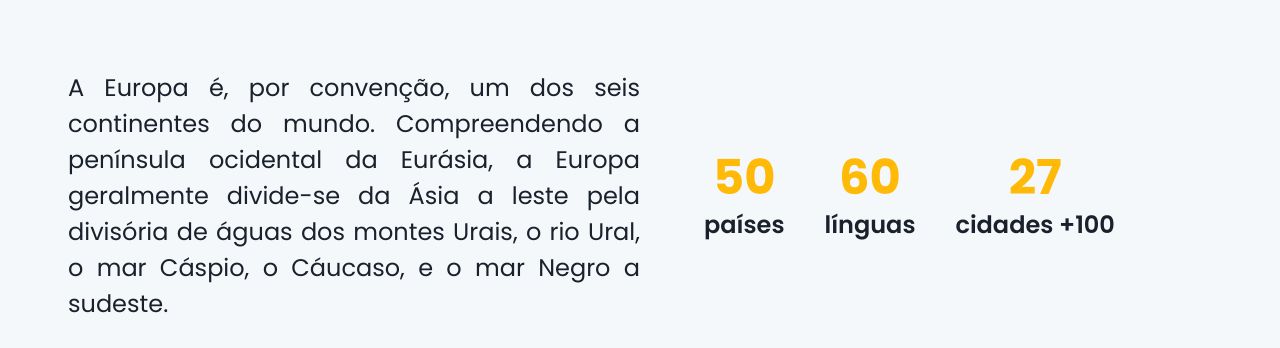
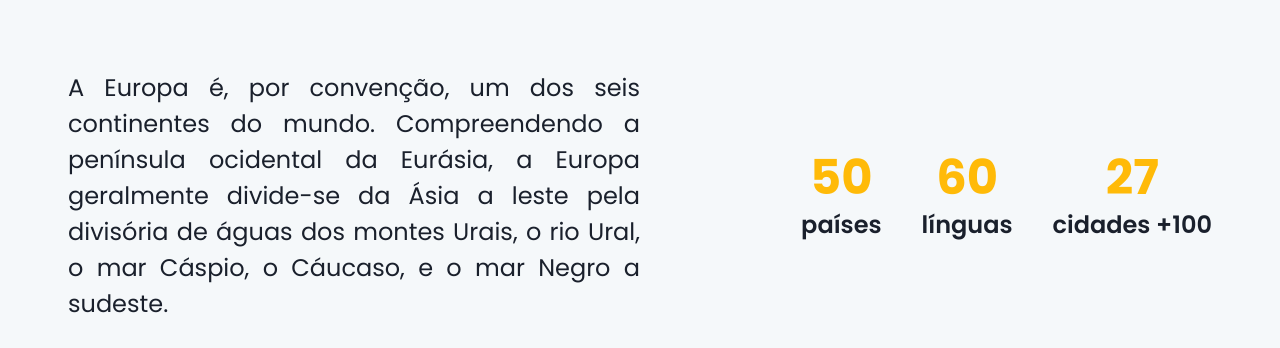
Before and after one commit to gutemberg-jhonata/worldtrip, a Next.js app: page /continent/1 in a window 1280 px wide. Shown: the part 604-952 px from the top of the page. Built offline with nearby package versions, Linux system fonts and the light colour scheme.

Commit message:
add justify='space-between' in bio HStack

```diff
--- a/src/pages/continent/[slug].tsx
+++ b/src/pages/continent/[slug].tsx
@@ -19,7 +19,7 @@ export default function Continent() {
       <ContinentBanner />
 
       <Container>
-        <HStack spacing="16" mt="20">
+        <HStack spacing="16" mt="20" justify="space-between">
           <Text fontSize="2xl" w="50%" textAlign="justify">
             A Europa é, por convenção, um dos seis continentes do mundo. Compreendendo a península ocidental da Eurásia, a Europa geralmente divide-se da Ásia a leste pela divisória de águas dos montes Urais, o rio Ural, o mar Cáspio, o Cáucaso, e o mar Negro a sudeste.
           </Text>
```
